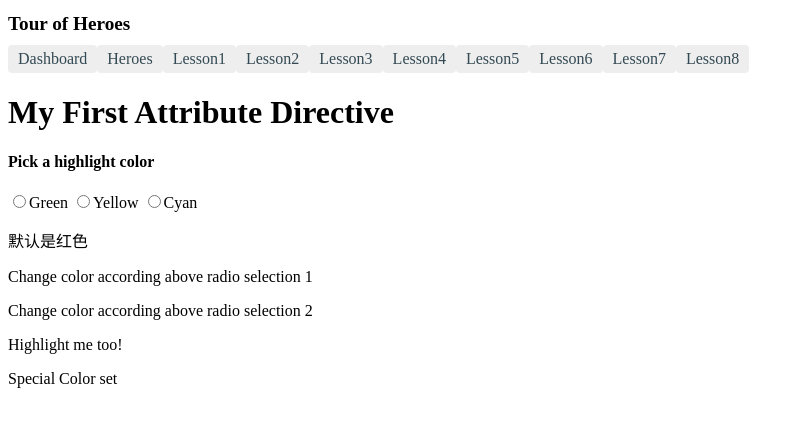
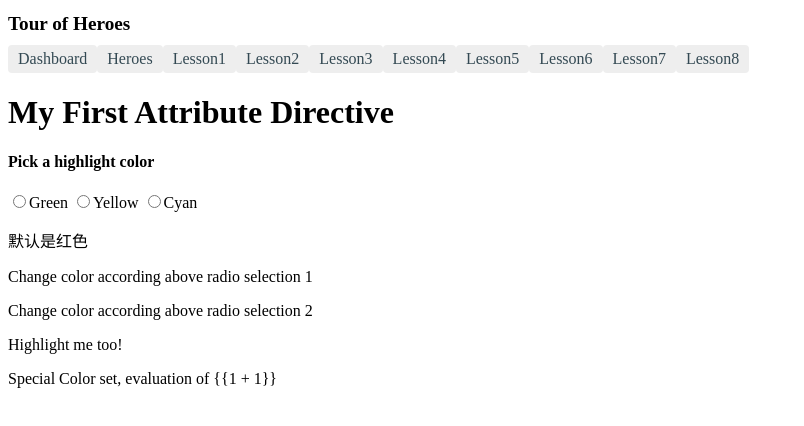
Before and after one commit to vincentgwzhang/angular-tour-of-heroes, an Angular app: page /lesson5 in a window 1280 px wide. Shown: the top 426 px of the page, without its empty margins (0-804 px from the left). Built offline with nearby package versions, Linux system fonts and the light colour scheme.

Commit message:
Improve the property directive

```diff
--- a/src/app/lesson5/lesson5.component.html
+++ b/src/app/lesson5/lesson5.component.html
@@ -10,4 +10,4 @@
 <p appHighlight highlightColor="{{color}}">Change color according above radio selection 1</p>
 <p appHighlight [highlightColor]="color">Change color according above radio selection 2</p>
 <p appHighlight defaultColor="blue">Highlight me too!</p>
-<p [appHighlight]="'purple'">Special Color set</p>
+<p ngNonBindable [appHighlight]="'purple'">Special Color set, evaluation of {{1 + 1}}</p>
```
Also changed, not shown: 学习笔记.txt.
